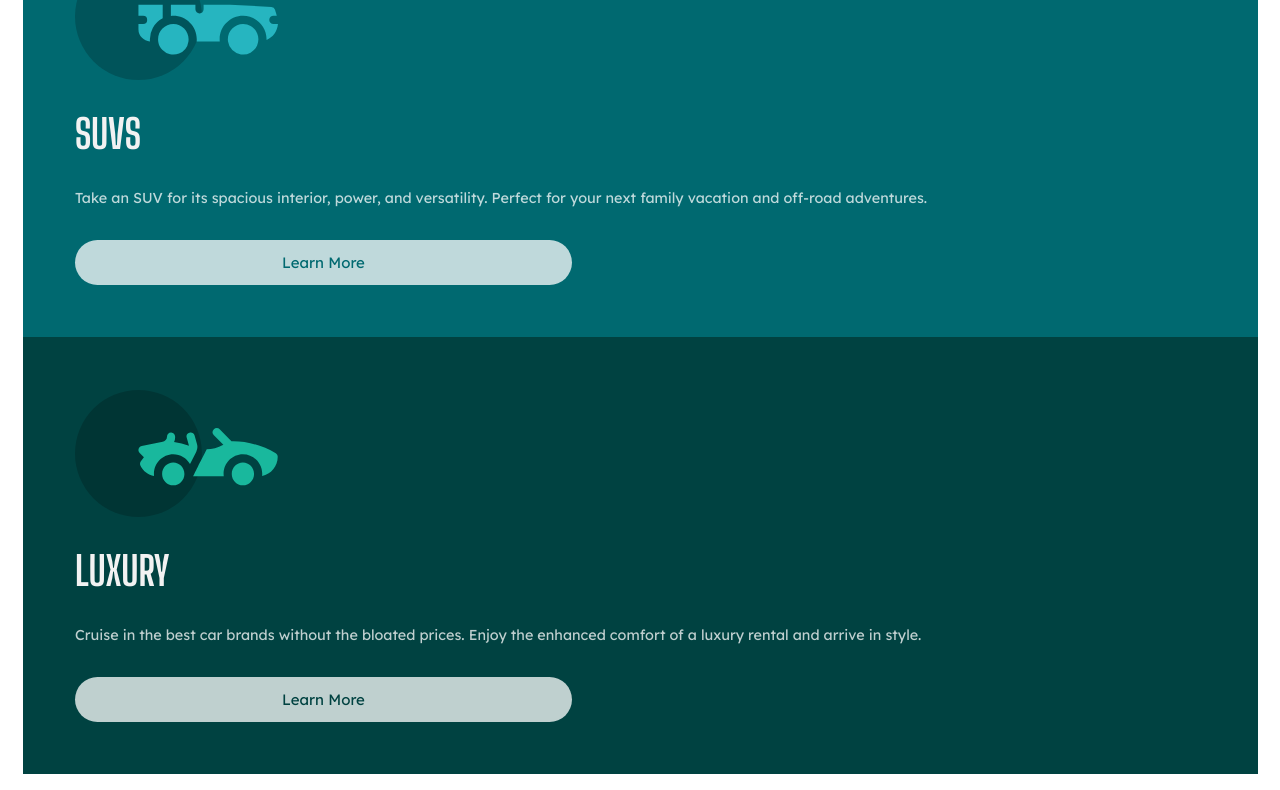
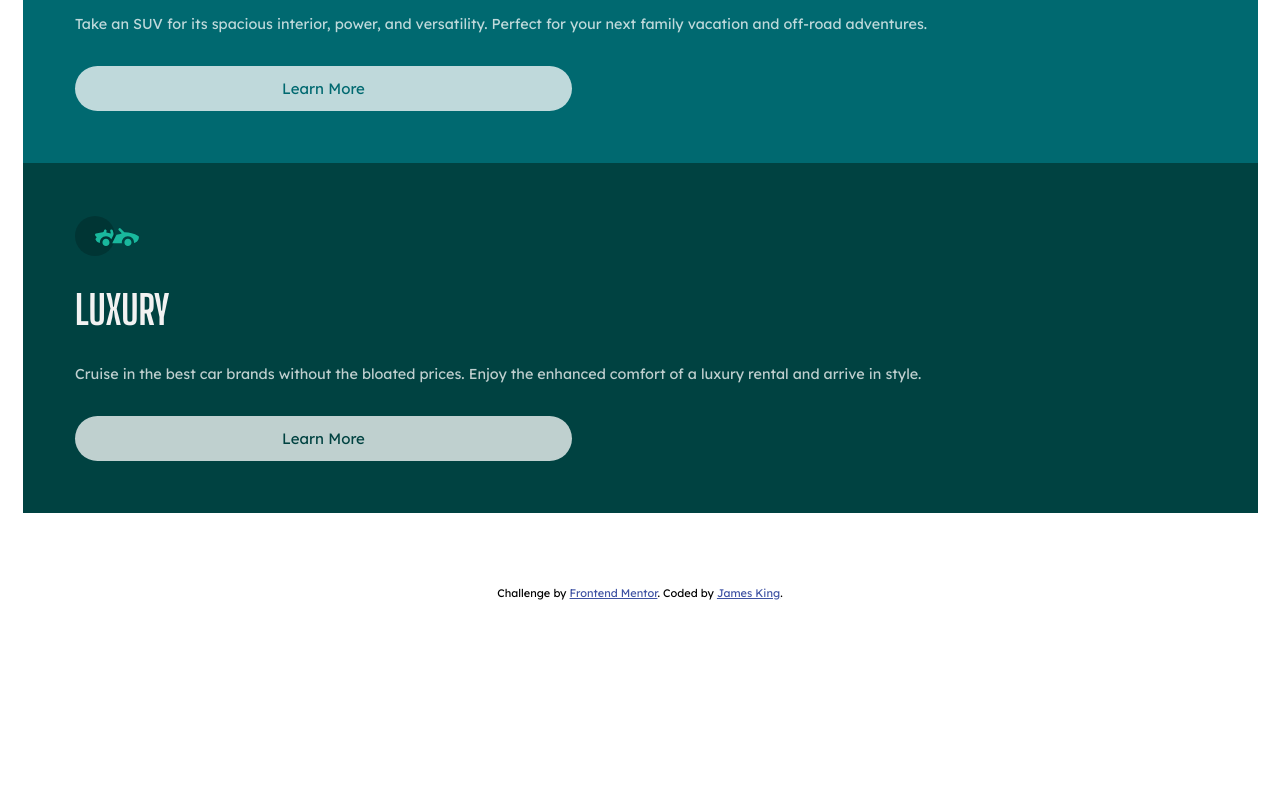
Before and after one commit to jamesaking02/3column-card, a plain HTML site: page index.html in a window 1280 px wide. Shown: the part 612-1402 px from the top of the page. After the commit the page ends 1212 px from the top, so only its background shows below. Drawn offline with Linux system fonts and the light colour scheme.

Commit message:
fixed img width

```diff
--- a/style.css
+++ b/style.css
@@ -22,10 +22,6 @@ main {
 
 .card {
   padding: 3.5em;
-}
-
-img {
-  width: 18%;
 }
 
 .card > h1 {
```
